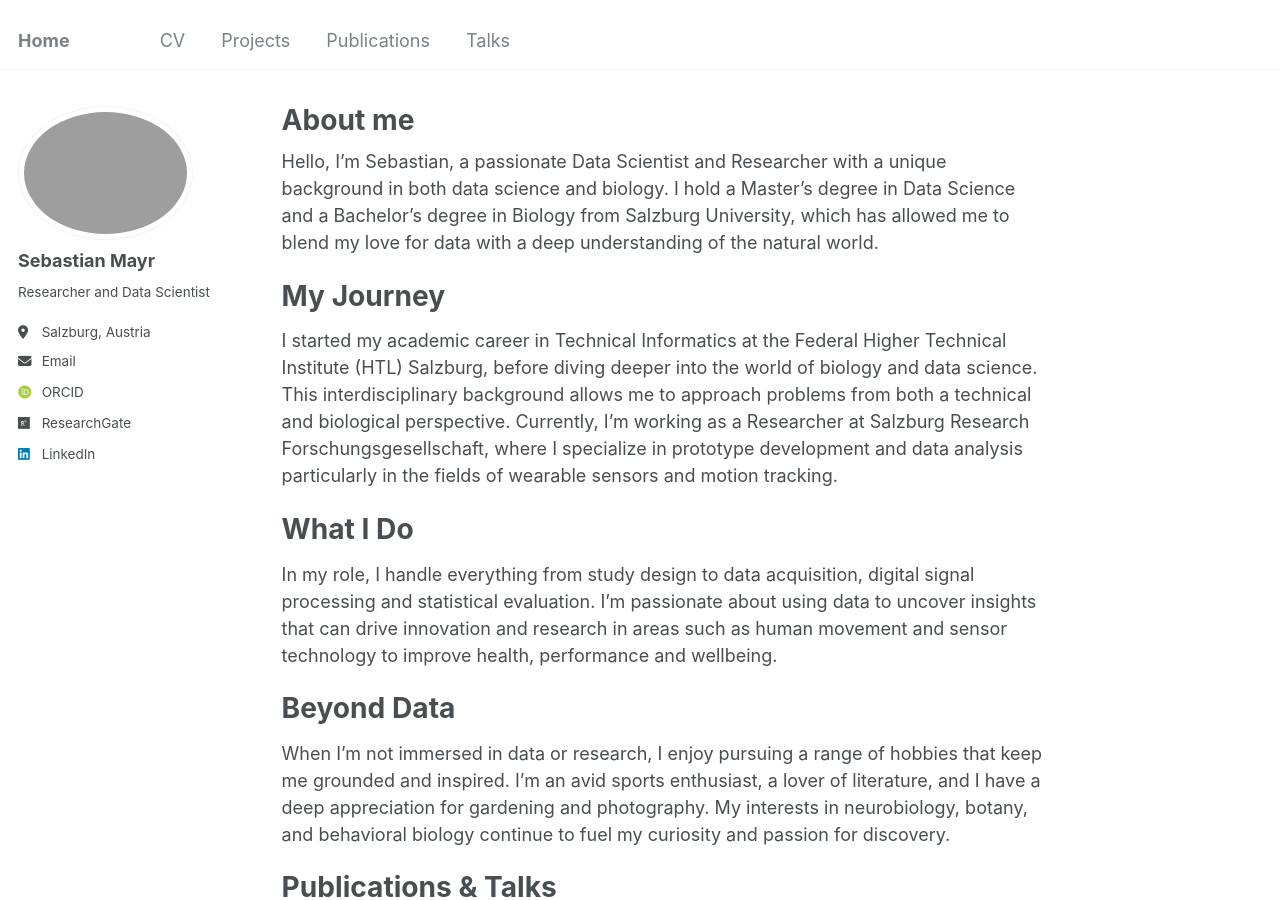
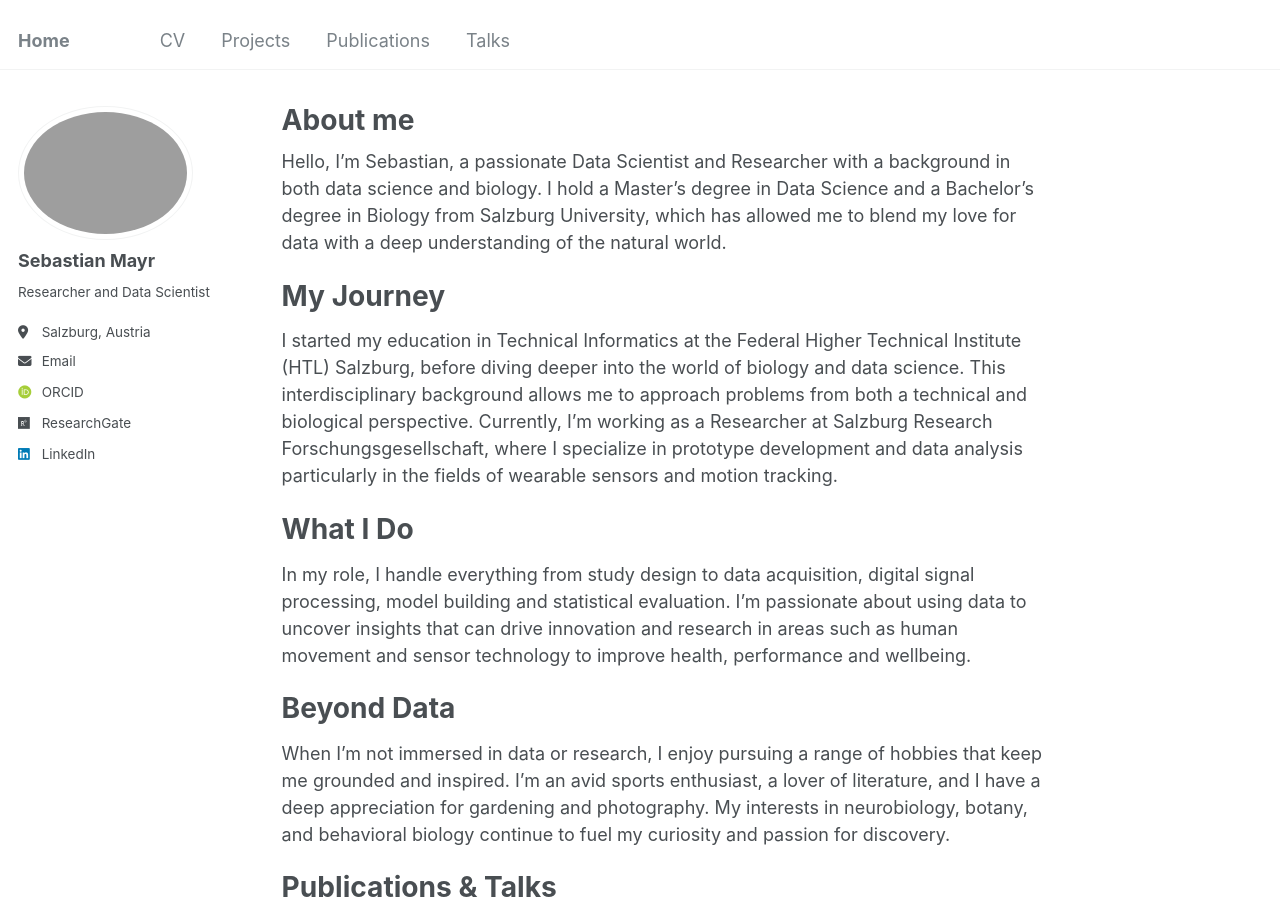
Before and after one commit to seb-93/seb-93.github.io, a Jekyll site: the page built from _pages/about.md, in a window 1280 px wide and 900 px high. Built offline with Jekyll 4.4.1, drawn with Linux system fonts in a browser that asks for light colours; some web fonts are replaced.

Commit message:
about page update

```diff
--- a/_pages/about.md
+++ b/_pages/about.md
@@ -7,15 +7,15 @@ redirect_from:
   - /about.html
 ---
 
-Hello, I'm Sebastian, a passionate Data Scientist and Researcher with a unique background in both data science and biology. I hold a Master's degree in Data Science and a Bachelor's degree in Biology from Salzburg University, which has allowed me to blend my love for data with a deep understanding of the natural world.
+Hello, I'm Sebastian, a passionate Data Scientist and Researcher with a background in both data science and biology. I hold a Master's degree in Data Science and a Bachelor's degree in Biology from Salzburg University, which has allowed me to blend my love for data with a deep understanding of the natural world.
 
 # My Journey
 
-I started my academic career in Technical Informatics at the Federal Higher Technical Institute (HTL) Salzburg, before diving deeper into the world of biology and data science. This interdisciplinary background allows me to approach problems from both a technical and biological perspective. Currently, I’m working as a Researcher at Salzburg Research Forschungsgesellschaft, where I specialize in prototype development and data analysis particularly in the fields of wearable sensors and motion tracking.
+I started my education in Technical Informatics at the Federal Higher Technical Institute (HTL) Salzburg, before diving deeper into the world of biology and data science. This interdisciplinary background allows me to approach problems from both a technical and biological perspective. Currently, I’m working as a Researcher at Salzburg Research Forschungsgesellschaft, where I specialize in prototype development and data analysis particularly in the fields of wearable sensors and motion tracking.
 
 # What I Do
 
-In my role, I handle everything from study design to data acquisition, digital signal processing and statistical evaluation. I'm passionate about using data to uncover insights that can drive innovation and research in areas such as human movement and sensor technology to improve health, performance and wellbeing.
+In my role, I handle everything from study design to data acquisition, digital signal processing, model building and statistical evaluation. I'm passionate about using data to uncover insights that can drive innovation and research in areas such as human movement and sensor technology to improve health, performance and wellbeing.
 
 # Beyond Data
 
```
